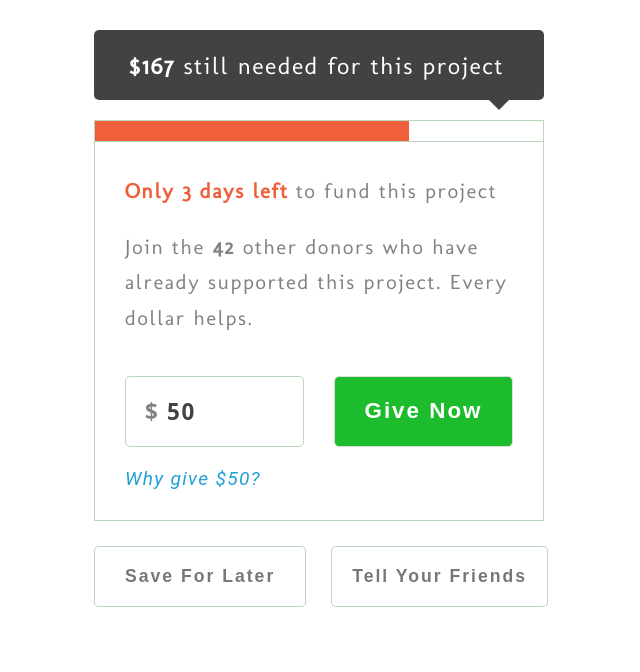
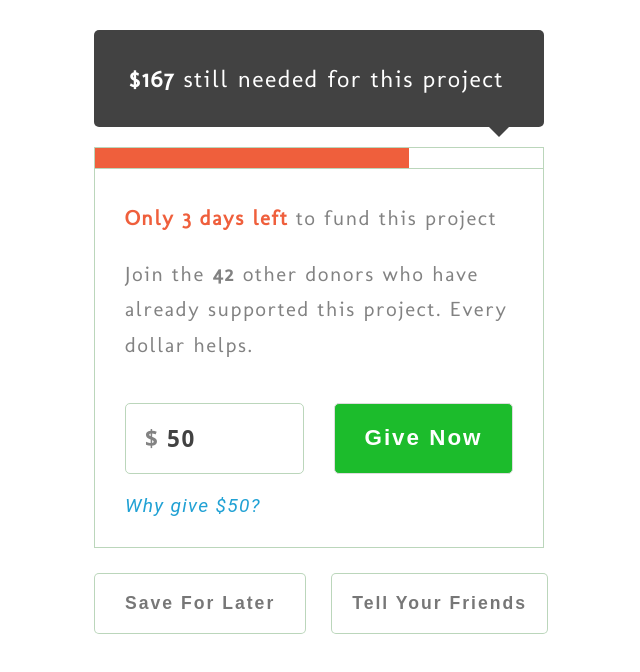
Before and after one commit to danasugu/donation-widget, a plain HTML site: page index.html in a window 1280 px wide. Shown: the whole page, without its empty margins (321-961 px from the left). Drawn offline with Linux system fonts and the light colour scheme.

Commit message:
Update style.css

```diff
--- a/css/style.css
+++ b/css/style.css
@@ -51,7 +51,6 @@ span {
   grid-column: 1;
   margin: 30px auto;
   width: 100%;
-  height: 97px;
   background-color: #424242;
   border-radius: 5px;
   color: #fff;
@@ -61,7 +60,7 @@ span {
 }
 
 .arrow-down {
-  margin-top: 80px;
+  margin-top: 106px;
   margin-left:-15px;
   width: 0;
   height: 0;
@@ -75,7 +74,7 @@ span {
   display: flex;
   justify-content: center;
   align-items: center;
-  height: 70px;
+   height: 97px;
 }
 .amount {
   padding: 10px 30px;
```
